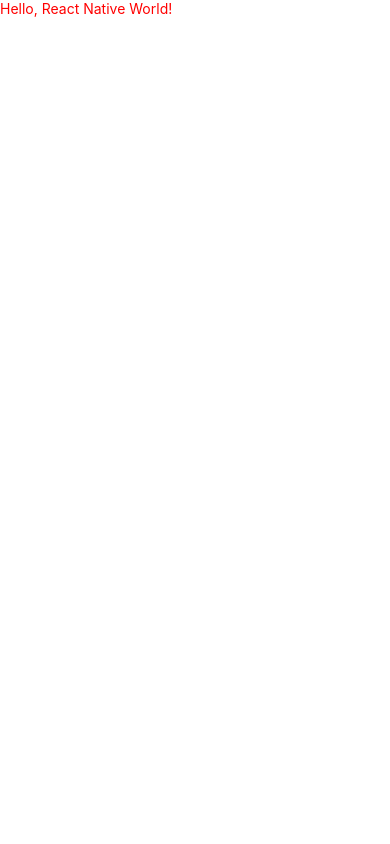
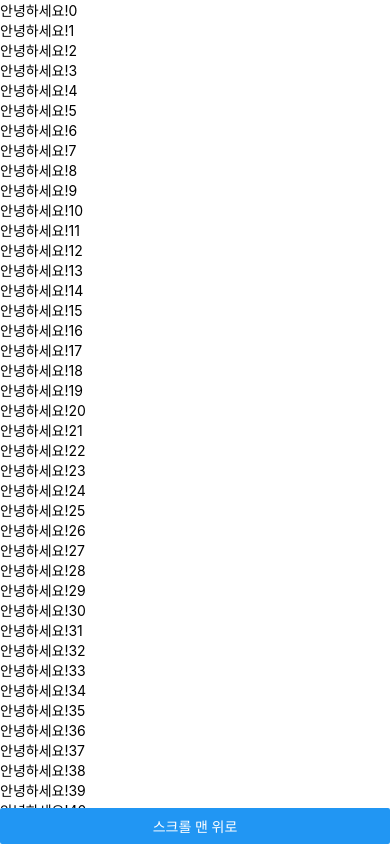
Before and after one commit to Hyemin0102/react-native-app, a React Native app: screen / in a window 390 px wide. Built offline with nearby package versions, Linux system fonts and the light colour scheme.

Commit message:
useRef 사용

```diff
--- a/App.tsx
+++ b/App.tsx
@@ -1,15 +1,41 @@
-import React from 'react';
+import React, {useRef} from 'react';
+import {
+  SafeAreaView,
+  Text,
+  ScrollView,
+  Button,
+  View,
+  StyleSheet,
+} from 'react-native';
+function App(): React.JSX.Element {
+  let array = Array(100).fill(0);
+  const scrollViewRef = useRef(null);
+  const handleClick = () => {
+    scrollViewRef.current.scrollTo({x: 0, y: 0, animated: true});
+  };
 
-import {SafeAreaView} from 'react-native';
-import MyText from './components/MyText/MyText.js';
-
-function App(): React.JSX.Element {
   return (
-    <SafeAreaView>
-      <MyText />
+    <SafeAreaView style={styles.container}>
+      <View style={styles.scrollContainer}>
+        <ScrollView ref={scrollViewRef}>
+          {array.map((item, index) => (
+            <Text key={index}>안녕하세요!{index}</Text>
+          ))}
+        </ScrollView>
+        <Button onPress={handleClick} title={'스크롤 맨 위로'} />
+      </View>
     </SafeAreaView>
   );
 }
+
+const styles = StyleSheet.create({
+  container: {
+    flex: 1,
+  },
+  scrollContainer: {
+    flex: 1,
+  },
+});
 
 export default App;
 
```
